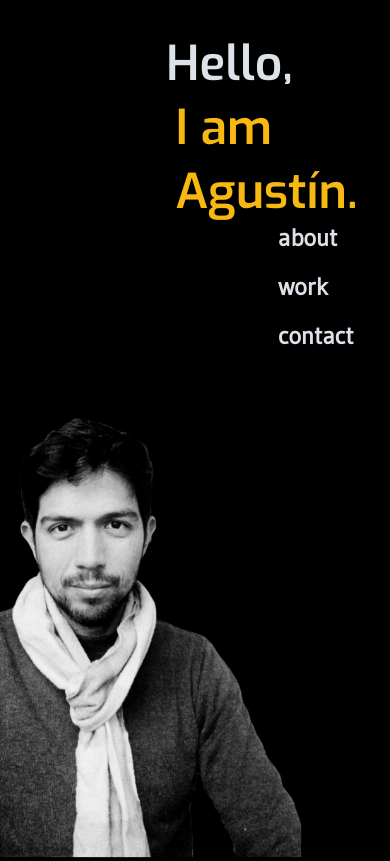
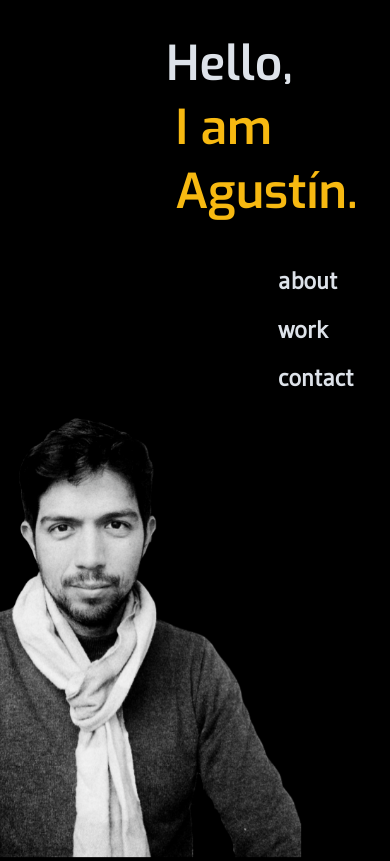
Before and after one commit to agustinZavalaAguilar/portfolio3-wp, a PHP site: page /index.html in a window 390 px wide. Run offline with PHP 8.4, Linux system fonts and the light colour scheme.

Commit message:
adjusting nav's margin-top for 330px view

```diff
--- a/css/style.css
+++ b/css/style.css
@@ -178,7 +178,7 @@ h2:hover {
 @media  (min-width: 330px) and (max-width: 481px) {
 
     nav {
-        margin-top: 52%;
+        margin-top: 63%;
         position: absolute;
         /*bottom: 0;*/
         right: 0;
```
